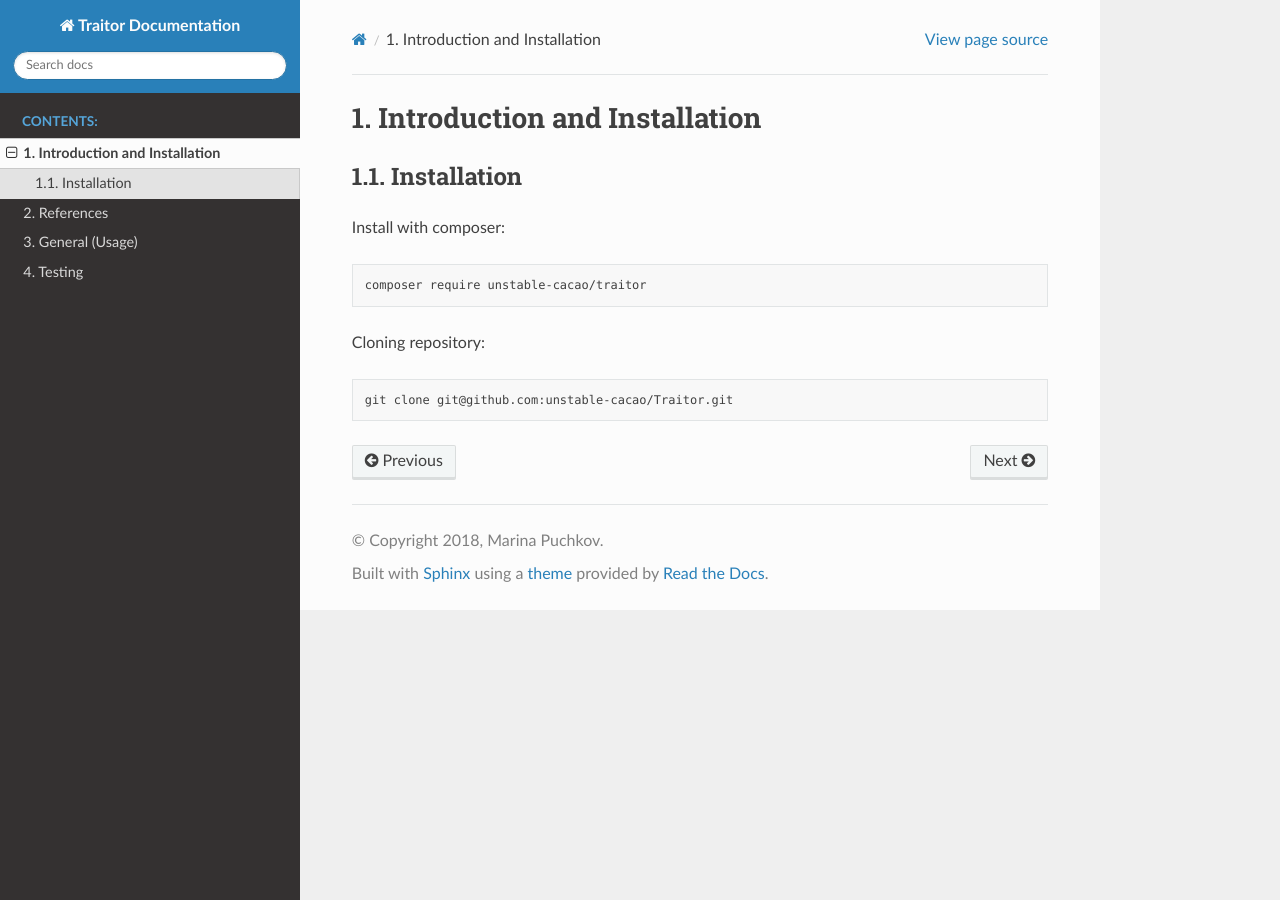
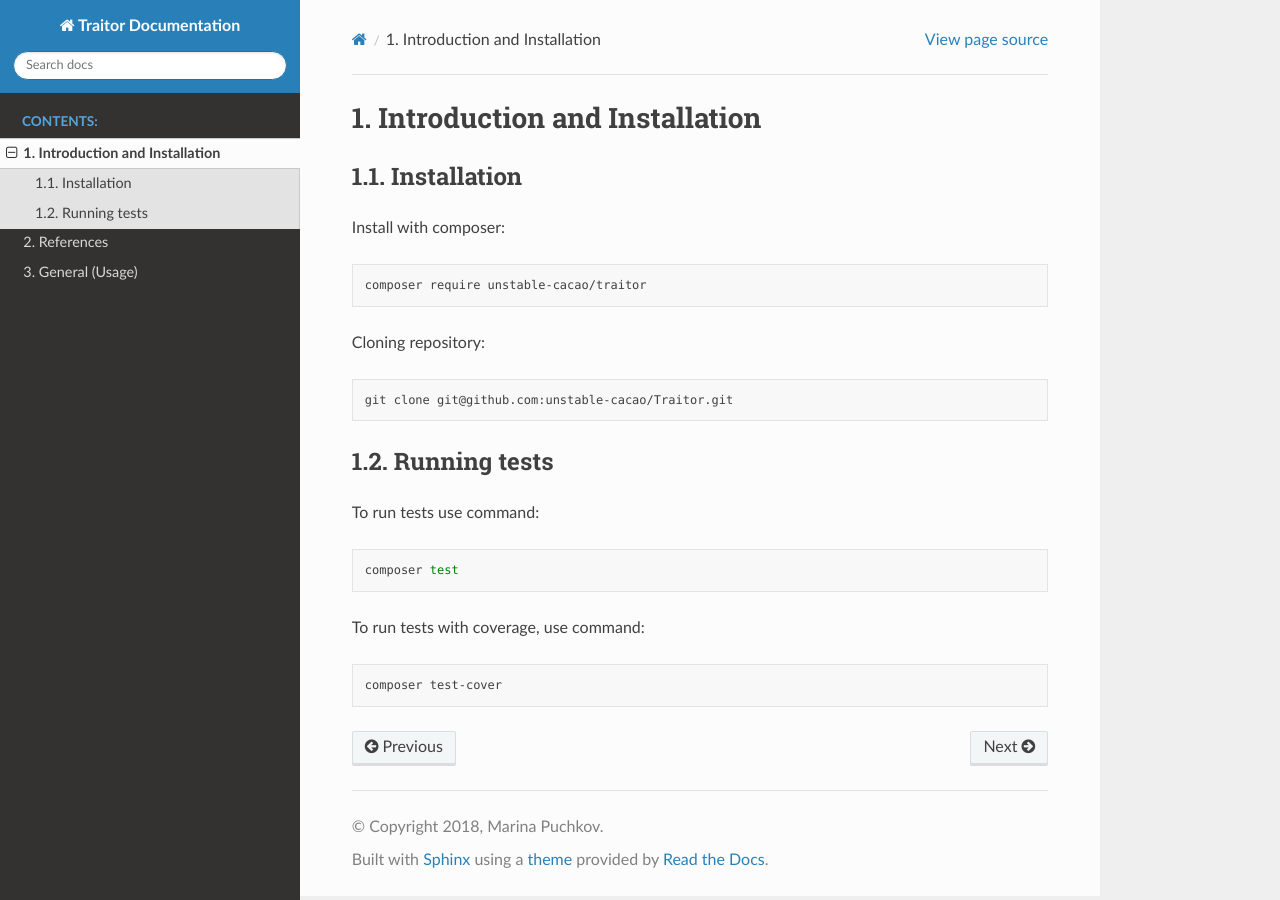
Before and after one commit to unstable-cacao/Traitor, a Sphinx documentation site: the page built from Docs/intro/index.rst, in a window 1280 px wide. Built offline with Sphinx 7.4.7 and the Read the Docs theme 2.0.0, drawn with Linux system fonts in a browser that asks for light colours.

Commit message:
Moved test commands to introduction

```diff
--- a/Docs/index.rst
+++ b/Docs/index.rst
@@ -9,4 +9,3 @@ Welcome to Traitor Documentation!
    intro/index
    references/index
    general/index
-   testing/index
--- a/Docs/intro/index.rst
+++ b/Docs/intro/index.rst
@@ -16,3 +16,19 @@ Cloning repository:
 .. code-block:: bash
 
     git clone git@github.com:unstable-cacao/Traitor.git
+
+
+Running tests
+---------------
+
+To run tests use command:
+
+.. code-block:: bash
+
+    composer test
+
+To run tests with coverage, use command:
+
+.. code-block:: bash
+
+    composer test-cover
```
Also changed, not shown: Docs/testing/index.rst (deleted, +0 -15 lines).
